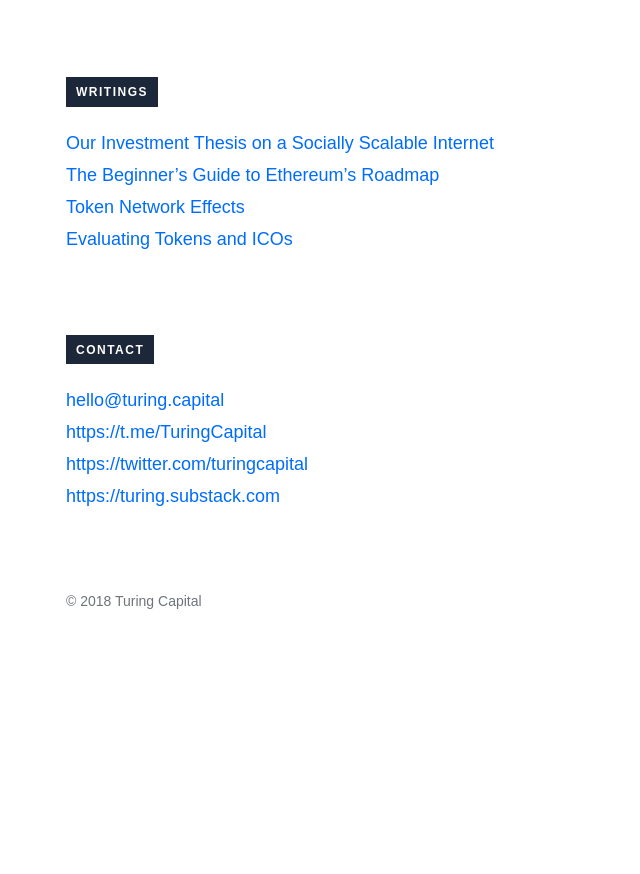
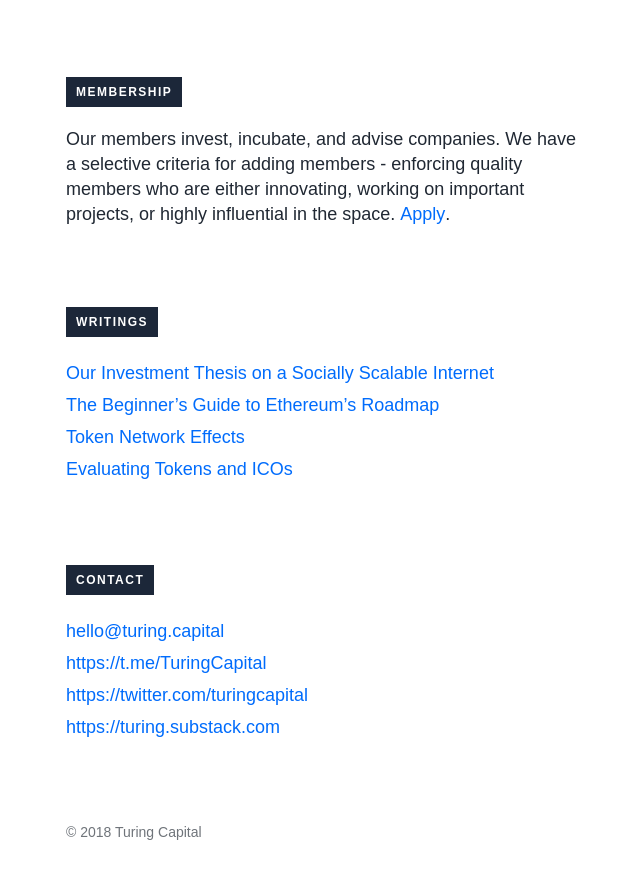
Before and after one commit to turingcapital/turingcapital.github.io, a plain HTML site: page index.html in a window 1280 px wide. Shown: the part 2168-3042 px from the top of the page, without its empty margins (318-958 px from the left). Before the commit the page ends 2860 px from the top, so only its background shows below. Drawn offline with Linux system fonts and the light colour scheme; a web font is replaced by a local one.

Commit message:
Added membership

```diff
--- a/index.html
+++ b/index.html
@@ -81,13 +81,23 @@
           </div>
         </section>
 
-	 <section id="labs" class="clearfix">
+	<section id="labs" class="clearfix">
           <div class="col xs-col-12 sm-col-8 sm-offset-2 md-col-6 md-offset-3">
             <div class="section-title">
               Labs
             </div>
 	    <div>
               We  partner with founders to build companies from scratch. Whether it’s finding a co-founder, accessing capital, or refining an idea, we help founders go from 0 to 100, real quick. We currently advise Carbon, Fragments, Blockfolio, and Set Protocol.
+            </div>
+        </section>
+
+	<section id="membership" class="clearfix">
+          <div class="col xs-col-12 sm-col-8 sm-offset-2 md-col-6 md-offset-3">
+            <div class="section-title">
+              Membership
+            </div>
+	    <div>
+              Our members invest, incubate, and advise companies. We have a selective criteria for adding members - enforcing quality members who are either innovating, working on important projects, or highly influential in the space. <a href="https://airtable.com/shrgr5cMamXQG55d7">Apply</a>.
             </div>
         </section>
 
```
